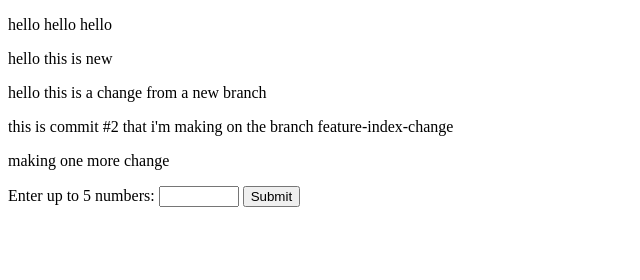
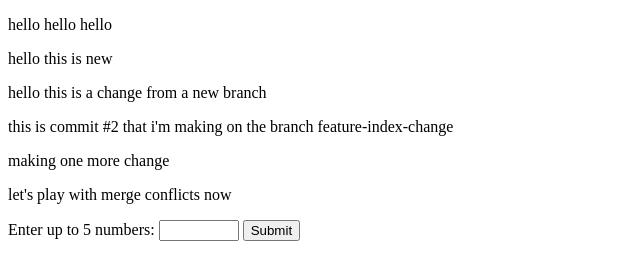
Before and after one commit to sherrilwang-p/sherril_test_repo, a plain HTML site: page index.html in a window 1280 px wide. Shown: the whole page, without its empty margins (0-640 px from the left). Drawn offline with Linux system fonts and the light colour scheme.

Commit message:
added one thing

```diff
--- a/index.html
+++ b/index.html
@@ -11,6 +11,7 @@
     <p> hello this is a change from a new branch</p>
 <p>this is commit #2 that i'm making on the branch feature-index-change</p>
 <p> making one more change</p>
+<p> let's play with merge conflicts now</p>
 <form>
     <label for="numberInput">Enter up to 5 numbers:</label>
     <input type="number" id="numberInput" name="numberInput" min="0" max="99999" required>
```
